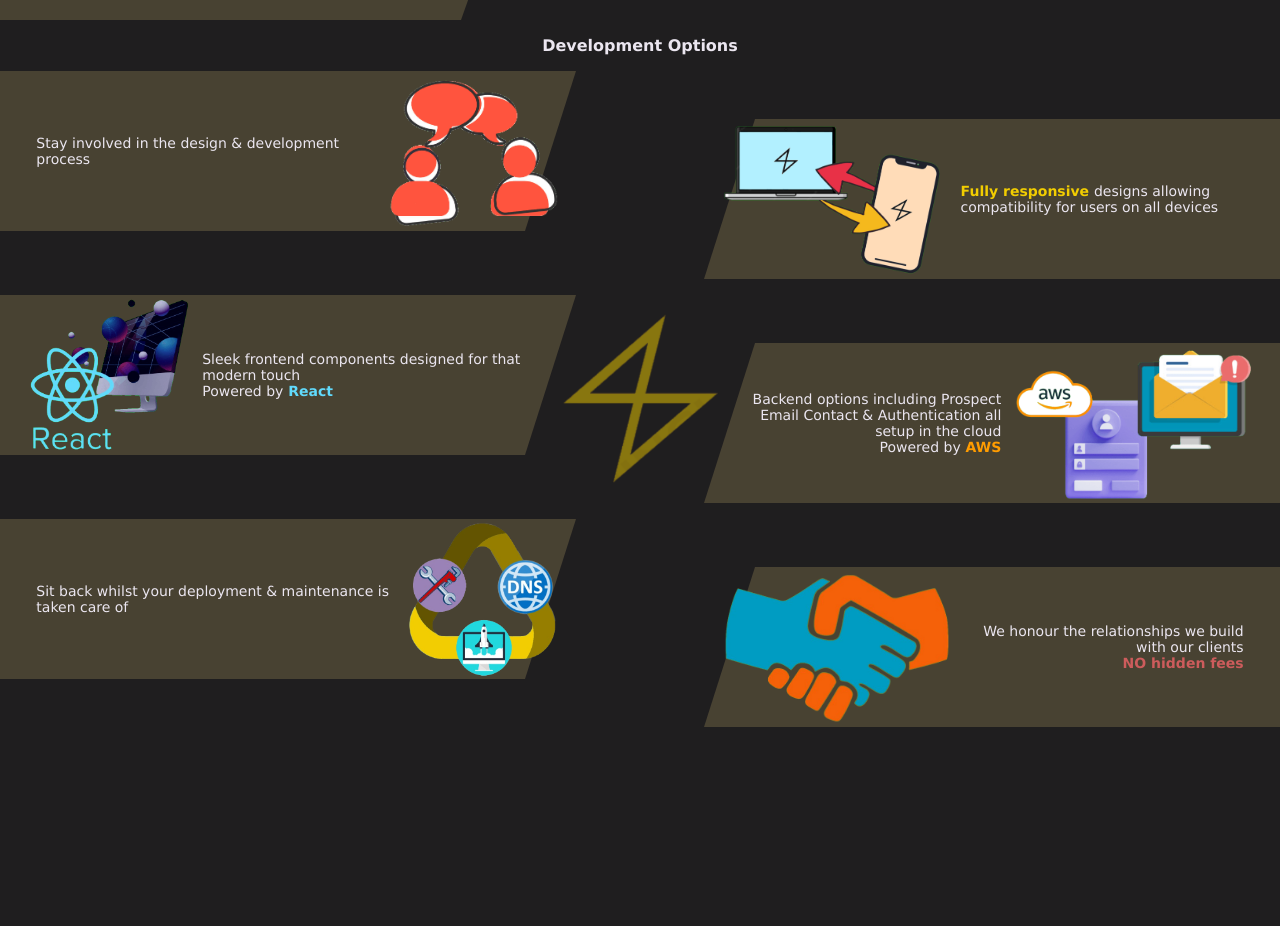
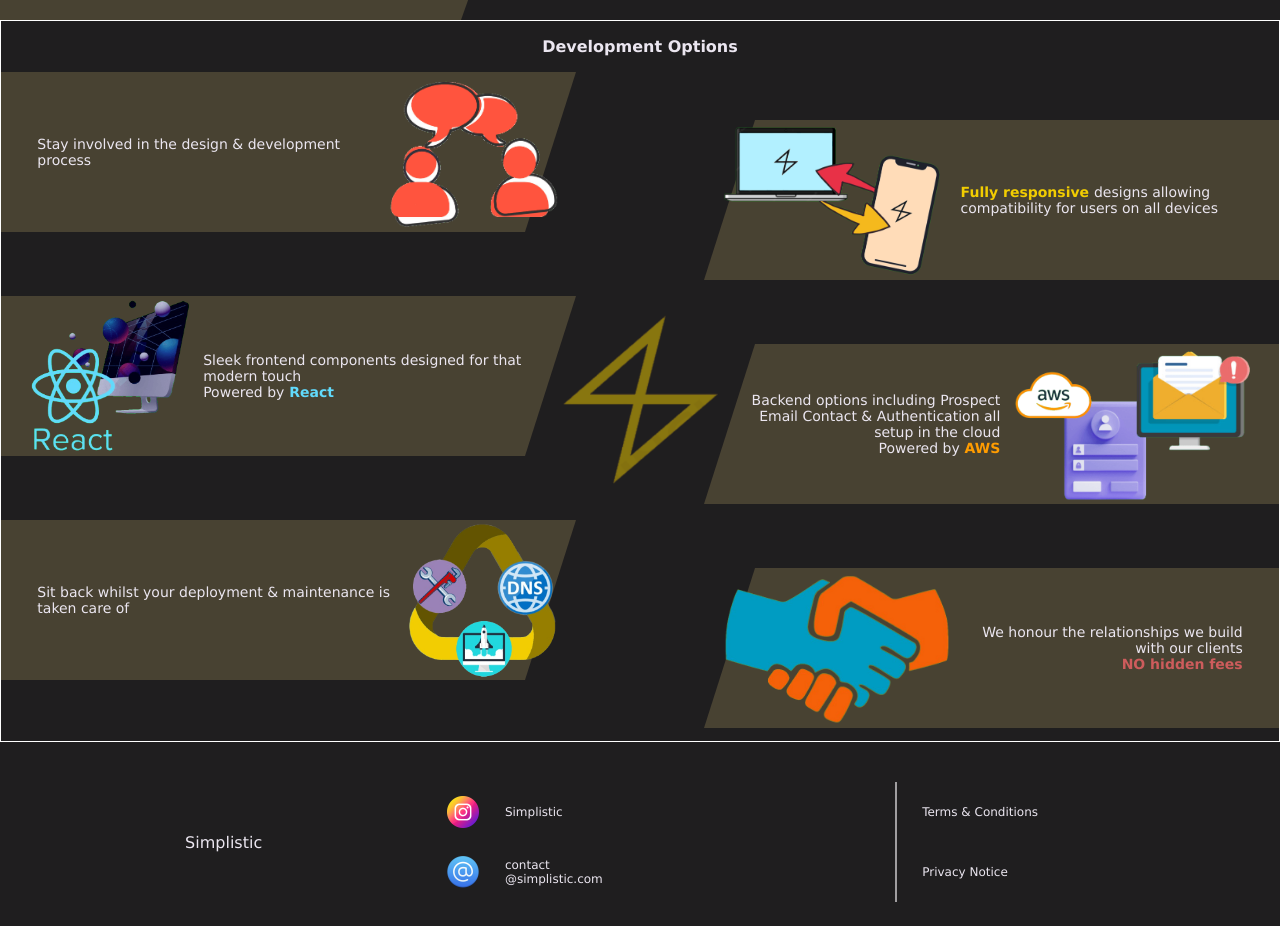
Before and after one commit to icy26/Simplistic, a React (Create React App) app: page / in a window 1280 px wide. Shown: the part 780-1706 px from the top of the page. After the commit the page ends 1682 px from the top, so only its background shows below. Built offline with nearby package versions, Linux system fonts and the light colour scheme; no server answers; what aws-amplify would draw is missing.

Commit message:
Contact bar finished

```diff
--- /dev/null
+++ b/src/General/Components/ContactBar/ContactBarElements.js
@@ -0,0 +1,61 @@
+import styled from 'styled-components';
+
+export const Container = styled.div`
+    display: flex;
+    height: 20vh;
+    margin-top: 5vh;
+
+    @media only screen and (min-width: 720px) {
+        /*desktop*/
+        height: 15vh;
+    }
+`;
+
+export const Left = styled.div`
+    display: flex;
+    align-items: center;
+    justify-content: center;
+
+    width: 35%;
+    height: 100%;
+`;
+
+export const Right = styled.div`
+    display: flex;
+    flex-direction: column;
+    justify-content: space-around;
+
+    margin-top: 2vh;
+    margin-bottom: 2vh;
+
+    @media only screen and (min-width: 720px) {
+        /*desktop*/
+        margin-top: 0;
+        margin-bottom: 0;
+    }
+
+`;
+
+export const Each = styled.div`
+    display: flex;
+    align-items: center;
+`
+
+export const Icon = styled.img`
+    height: 3.5vh;
+
+    @media only screen and (min-width: 720px) {
+        /*desktop*/
+        height: 4vh;
+    }
+`;
+
+export const Text = styled.text`
+    margin-left: 2vw;
+    font-size: 10px;
+
+    @media only screen and (min-width: 720px) {
+        /*desktop*/
+        font-size: 12px;
+    }
+`;
--- /dev/null
+++ b/src/General/Components/ContactBar/index.js
@@ -0,0 +1,39 @@
+import React from 'react'
+import { Container, Left, Right, Each, Icon, Text } from './ContactBarElements'
+
+import Instagram from '../../Images/instagram.png'
+import At from '../../Images/at.png'
+
+export default function ContactBar() {
+
+    return (
+        <Container>
+            <Left>
+                <text>
+                    Simplistic
+                </text>
+
+            </Left>
+            <Right
+                style={{width: '35%'}}
+            >
+                <Each>
+                    <Icon src={Instagram}/>
+                    <Text>Simplistic</Text>
+                </Each>
+                <Each>
+                    <Icon src={At}/>
+                    <Text>contact
+                        <br />
+                        @simplistic.com</Text>
+                </Each>
+            </Right>
+            <Right
+                style={{width: '30%', borderLeft: '2px solid #a09ea0'}}
+            >
+                <Text>Terms & Conditions</Text>
+                <Text>Privacy Notice</Text>
+            </Right>
+        </Container>
+    )
+}
--- a/src/Pages/LearnMore/LearnMoreElements.js
+++ b/src/Pages/LearnMore/LearnMoreElements.js
@@ -2,10 +2,13 @@ import styled from 'styled-components';
 
 export const Container = styled.div`
     position: relative;
-    height: 100vh;
+    height: 125vh;
+
+    border: 1px solid white;
 
     @media only screen and (min-width: 720px) {
         /*desktop*/
+        height: 90vh;
     }
 `;
 
@@ -113,10 +116,16 @@ export const LMEach = styled.div`
     height: 14vh;
     margin-bottom: 7vh;
 
+    margin-left: 2vw;
+    margin-right: 2vw;
+
     @media only screen and (min-width: 720px) {
         /*desktop*/
         height: 20vh;
         margin-bottom: 8vh;
+
+        margin-left: 0;
+        margin-right: 0;
     }
 `;
 
@@ -130,6 +139,7 @@ export const Icon = styled.img`
 `;
 
 export const Text = styled.div`
+    font-size: 14px;
 
     @media only screen and (min-width: 720px) {
         /*desktop*/
--- a/src/Pages/LearnMore/index.js
+++ b/src/Pages/LearnMore/index.js
@@ -62,7 +62,7 @@ export default function LearnMore() {
                                 src={Webdes}
                             />
                             <Text
-                                style={{ textAlign: 'left' }}
+                                style={{ textAlign: 'right' }}
                             >
                                 Sleek frontend components designed for that modern touch
                                 <br />
@@ -105,7 +105,7 @@ export default function LearnMore() {
                                 style={{ height: '70%' }}
                             />
                             <Text
-                                style={{ textAlign: 'left' }}
+                                style={{ textAlign: 'right' }}
                             >
                                 We honour the relationships we build with our clients
                                 <br />
@@ -210,8 +210,6 @@ export default function LearnMore() {
                     </LMDivide>
                 </LMContainer>
             }
-
-            {/* <ContactBar /> */}
         </Container>
     )
 }
--- a/src/Pages/Main/MainElements.js
+++ b/src/Pages/Main/MainElements.js
@@ -2,14 +2,8 @@ import styled from 'styled-components';
 
 export const Big = styled.div`
   width: 100vw;
-  height: 260vh;
 
   background-color: #1f1e1f;
 
   // border: 1px solid white;
-
-  @media only screen and (min-width: 720px) {
-    /*desktop*/
-    height: 220vh;
-}
 `;
--- a/src/Pages/Main/index.js
+++ b/src/Pages/Main/index.js
@@ -3,6 +3,7 @@ import React from 'react'
 import { Big } from './MainElements'
 import Home from '../Home'
 import LearnMore from '../LearnMore'
+import ContactBar from '../../General/Components/ContactBar'
 
 export default function Main() {
   return (
@@ -10,6 +11,7 @@ export default function Main() {
     <Big>
       <Home />
       <LearnMore />
+      <ContactBar />
     </Big>
   )
 }
```
Also changed, not shown: src/General/images/at.png (added), src/General/images/instagram.png (added).
